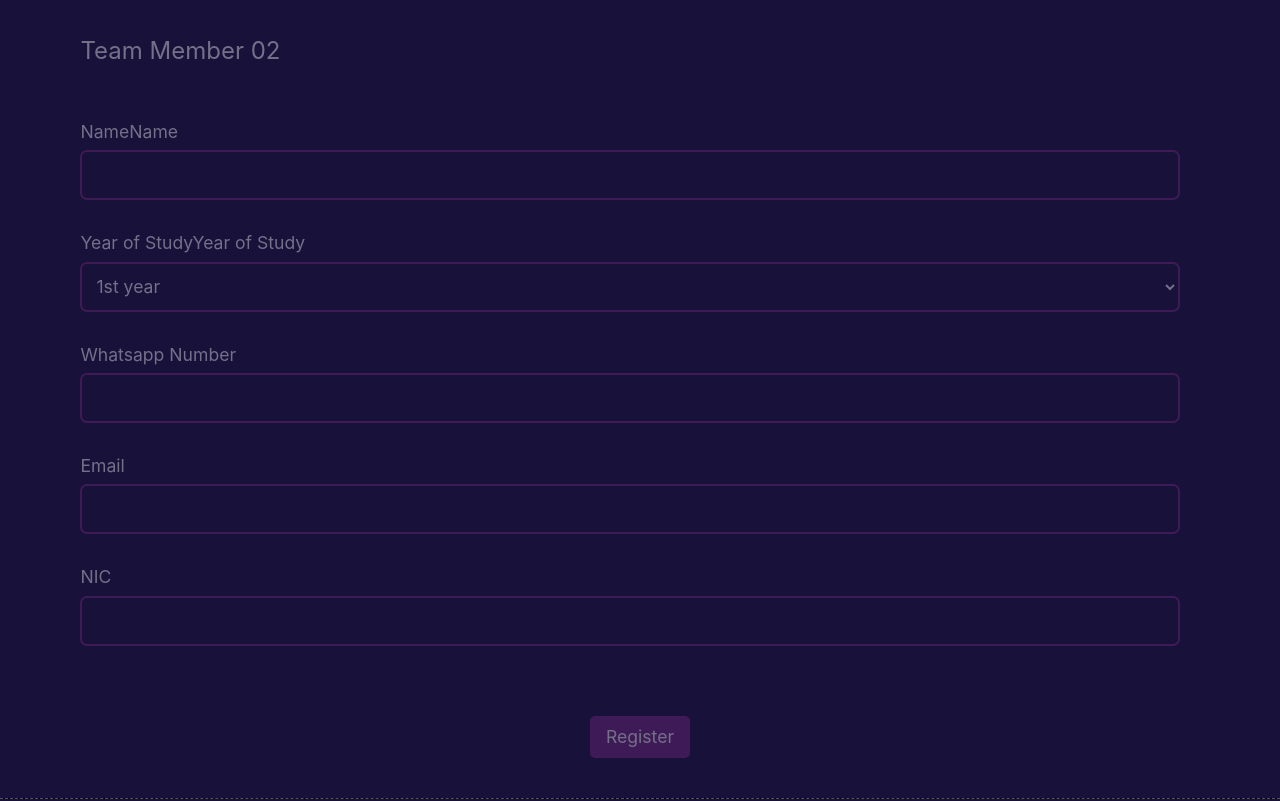
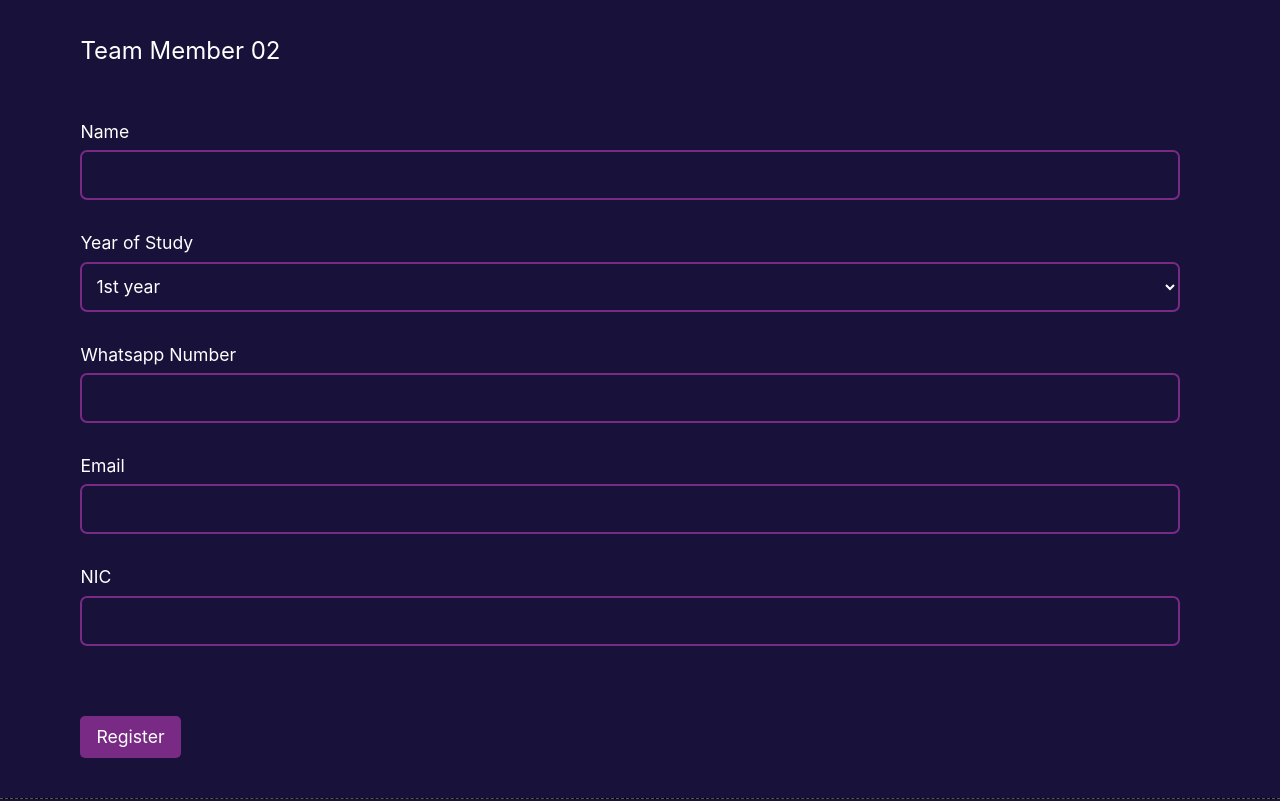
Before and after one commit to IEEEUCSC/Hackaholics-6.0-2024, a React (Create React App) app in the folder Frontend/: page /#/team in a window 1280 px wide. Shown: the part 2220-3021 px from the top of the page. Built offline with nearby package versions, Linux system fonts and the light colour scheme; no server answers.

Commit message:
Some issues corrected in Form

```diff
--- a/Frontend/src/Components/Card/Card.css
+++ b/Frontend/src/Components/Card/Card.css
@@ -13,6 +13,7 @@ body {
 }
 .carouselDiv {
   width: 100%;
+
 }
 #card {
   width: 90%;
--- a/Frontend/src/Components/TeamRegistration/TeamRegi.tsx
+++ b/Frontend/src/Components/TeamRegistration/TeamRegi.tsx
@@ -125,7 +125,7 @@ export default function Registration() {
           <div className="col-md-12 aos-init aos-animate" data-aos="fade-up">
             {/* form disable if no slots remaining , add class to disable */}
             {/* <form onSubmit={handleSubmit(onSubmit)}> */}
-            <form onSubmit={handleSubmit(onSubmit)} className={slotsRemaining <= 0 ? "disable-form" : "form"}>
+            <form onSubmit={handleSubmit(onSubmit)} className="form">
               {/* Team Information */}
               <div className="row form-group">
                 <div className="col-md-12">
@@ -305,14 +305,15 @@ export default function Registration() {
               )}
 
               <div className="row form-group">
-                <div className="col-md-12  text-center align-items-center">
+                <div className="col-md-12  text-left align-items-left">
                   <input
                     type="submit"
                     value={isSubmitting ? "Registering..." : "Register"}
                     className={`btn btn-primary py-2 px-4 text-white ${
                       isSubmitting ? "btn-loading" : ""
                     }`}
-                    disabled={isSubmitting || slotsRemaining <= 0}
+                    disabled={isSubmitting}
+                    id="btnSubmit"
                   />
                 </div>
               </div>
@@ -337,7 +338,6 @@ function renderMemberFields(prefix: string, register: any) {
       </div>
       <div className="col-md-6">
         <label htmlFor={`${prefix}-name`}>Name</label>
-        <label htmlFor={`${prefix}-name`}>Name</label>
         <input
           type="text"
           id={`${prefix}-name`}
@@ -346,7 +346,6 @@ function renderMemberFields(prefix: string, register: any) {
         />
       </div>
       <div className="col-md-6">
-        <label htmlFor={`${prefix}-year`}>Year of Study</label>
         <label htmlFor={`${prefix}-year`}>Year of Study</label>
         <select
           id={`${prefix}-year`}
```
